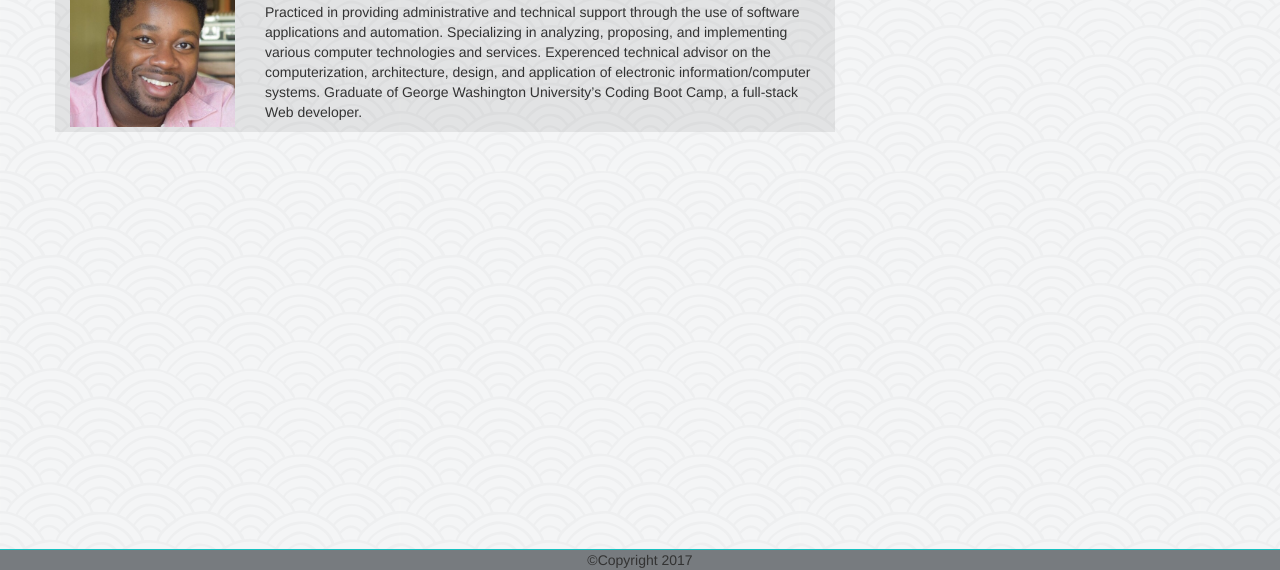
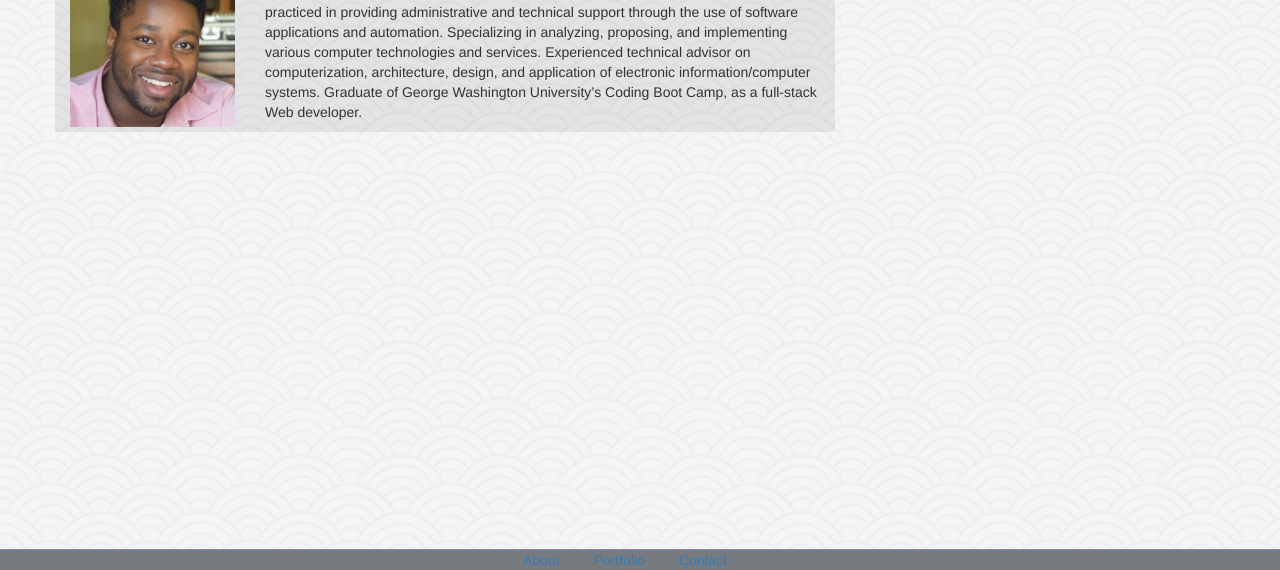
Before and after one commit to michael-pittman/michael-pittman.github.io, a plain HTML site: page index.html in a window 1280 px wide. Shown: the part 230-800 px from the top of the page. Drawn offline with nearby package versions, Linux system fonts and the light colour scheme.

Commit message:
style and bio edit

```diff
--- a/assests/css/styles.css
+++ b/assests/css/styles.css
@@ -14,3 +14,7 @@ body {
 	border-top: thin solid #17C1C1;
 	text-align: center;
 }
+
+.footer.navbar-fixed-bottom a {
+	padding-right: 30px;
+}
--- a/index.html
+++ b/index.html
@@ -41,9 +41,7 @@
             <img src="assests/images/IMG_0012.jpg" alt="biopic" class="img-responsive">
           </div>
           <div class="col-md-9">
-            <p>
-              A Bachelor’s level professional with a degree in Biology and extensive experience with applied terminology, laboratory equipment, and scientific procedures. Additionally, Practiced in providing administrative and technical support through the use of software applications and automation. Specializing in analyzing, proposing, and implementing various computer technologies and services. Experenced technical advisor on the computerization, architecture, design, and application of electronic information/computer systems. Graduate of George Washington University’s Coding Boot Camp, a full-stack Web developer.
-            </p>
+            <p>A Bachelor’s level professional with a degree in Biology and extensive experience with applied terminology, laboratory equipment, and scientific procedures. Additionally, practiced in providing administrative and technical support through the use of software applications and automation. Specializing in analyzing, proposing, and implementing various computer technologies and services. Experienced technical advisor on computerization, architecture, design, and application of electronic information/computer systems. Graduate of George Washington University’s Coding Boot Camp, as a full-stack Web developer.</p>
           </div>
         </div>
       </div>
@@ -63,7 +61,15 @@
     </div>
   </div>
 
-  <div class="footer navbar-fixed-bottom">&copy;Copyright 2017</div>
+  <div class="footer navbar-fixed-bottom">
+
+          <a href="index.html">About</a>
+
+          <a href="portfolio.html">Portfolio</a>
+
+          <a href="contact.html">Contact</a>
+
+  </div>
 
 <!-- jQuery CDN -->
   <script src="https://ajax.googleapis.com/ajax/libs/jquery/1.11.3/jquery.min.js"></script>
```
